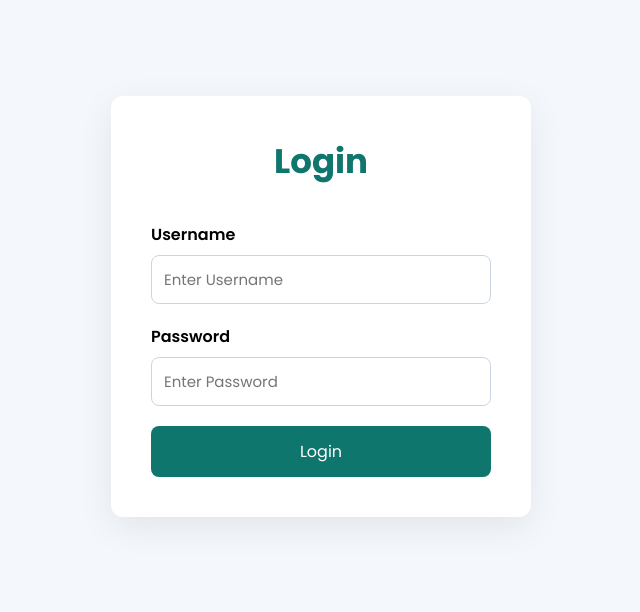
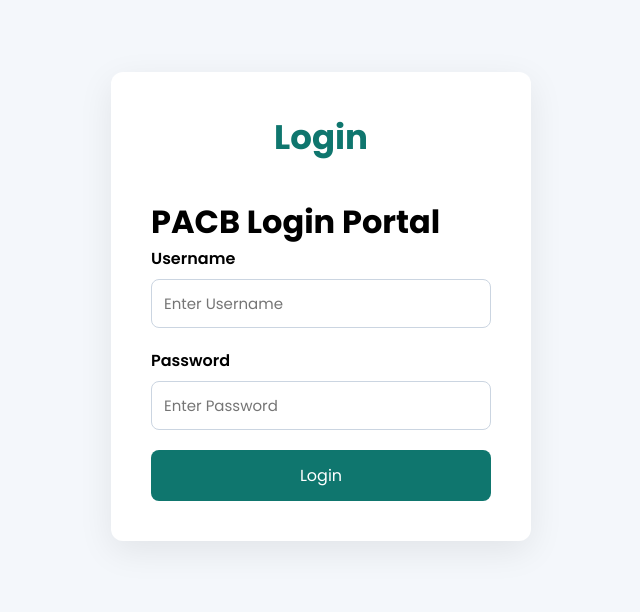
Before and after one commit to moseslearn082-hub/angular-learning, an Angular app: page / in a window 1280 px wide. Shown: the part 102-714 px from the top of the page, without its empty margins (319-959 px from the left). Built offline with nearby package versions, Linux system fonts and the light colour scheme.

Commit message:
Created login page UI

```diff
--- a/src/app/components/pages/login/login.html
+++ b/src/app/components/pages/login/login.html
@@ -7,6 +7,7 @@
     </div>
 
     <div class="login-form">
+      <h1>{{ title }}</h1>
 
       <div class="form-group">
         <label>Username</label>
--- a/src/app/components/pages/login/login.ts
+++ b/src/app/components/pages/login/login.ts
@@ -6,4 +6,6 @@ import { Component } from '@angular/core';
   templateUrl: './login.html',
   styleUrl: './login.css',
 })
-export class Login {}
+export class Login {
+  title = "PACB Login Portal";
+}
```
